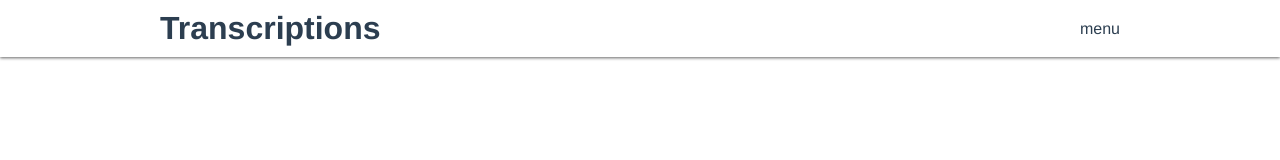
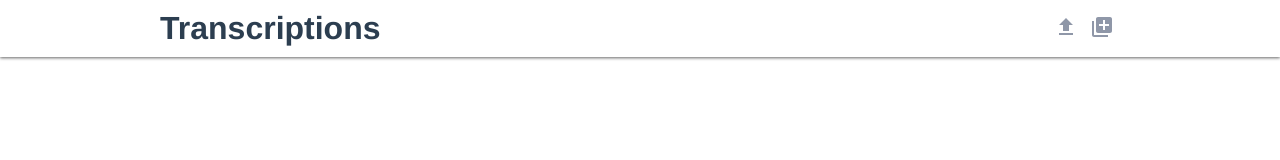
Before and after one commit to Unbabel/frontend-challenge, a Vue app: page /#/ in a window 1280 px wide. Shown: the top 160 px of the page. Built offline with nearby package versions, Linux system fonts and the light colour scheme.

Commit message:
Create transcriptions header menu

```diff
--- a/package.json
+++ b/package.json
@@ -20,6 +20,7 @@
     "babel-eslint": "^10.0.1",
     "eslint": "^5.16.0",
     "eslint-plugin-vue": "^5.0.0",
+    "vue-svg-loader": "^0.12.0",
     "vue-template-compiler": "^2.6.10"
   },
   "eslintConfig": {
--- /dev/null
+++ b/src/components/IconButton.vue
@@ -0,0 +1,23 @@
+<template>
+  <button class="icon-button" v-on:click="onClick" v-bind:title="title">
+    <slot></slot>
+  </button>
+</template>
+
+<script>
+export default {
+  name: 'IconButton',
+  props: {
+    title: String,
+    onClick: Function
+  }
+}
+</script>
+
+<style scoped>
+button {
+  background: none;
+  border: none;
+  -webkit-appearance: none;
+}
+</style>
--- /dev/null
+++ b/src/components/TranscriptionsMenu.vue
@@ -0,0 +1,52 @@
+<template>
+  <div>
+    <ul>
+      <li>
+        <IconButton title="Upload data" v-bind:onClick="uploadData">
+          <UploadIcon />
+        </IconButton>
+      </li>
+      <li>
+        <IconButton title="Get data" v-bind:onClick="loadData">
+          <FetchIcon />
+        </IconButton>
+      </li>
+    </ul>
+  </div>
+</template>
+
+<script>
+import IconButton from '@/components/IconButton'
+import UploadIcon from '@/assets/upload.svg'
+import FetchIcon from '@/assets/fetch-document.svg'
+
+export default {
+  name: 'TranscriptionsMenu',
+  components: {
+    IconButton,
+    UploadIcon,
+    FetchIcon
+  },
+  methods: {
+    uploadData() {
+      // eslint-disable-next-line
+      console.log('upload')
+    },
+    loadData() {
+      // eslint-disable-next-line
+      console.log('load')
+    }
+  }
+}
+</script>
+
+<style scoped>
+ul {
+  list-style: none;
+  margin: 0;
+}
+
+li {
+  display: inline-block;
+}
+</style>
--- a/src/pages/Home.vue
+++ b/src/pages/Home.vue
@@ -1,22 +1,27 @@
 <template>
   <div>
     <Header title="Transcriptions">
-      <div>menu</div>
+      <TranscriptionsMenu />
     </Header>
   </div>
 </template>
 
 <script>
-import Header from '../components/Header'
+import Header from '@/components/Header'
+import TranscriptionsMenu from '@/components/TranscriptionsMenu'
 
 export default {
   name: 'Home',
   components: {
-    Header
+    Header,
+    TranscriptionsMenu
   }
 }
 </script>
 
 <style scoped>
-
+ul {
+  list-style: none;
+  margin: 0;
+}
 </style>
--- /dev/null
+++ b/vue.config.js
@@ -0,0 +1,13 @@
+module.exports = {
+  chainWebpack: config => {
+    const svgRule = config.module.rule("svg");
+
+    // clear all existing loaders.
+    // if you don't do this, the loader below will be appended to
+    // existing loaders of the rule.
+    svgRule.uses.clear();
+
+    // add replacement loader(s)
+    svgRule.use("vue-svg-loader").loader("vue-svg-loader");
+  }
+};
```
Also changed, not shown: src/components/Header.vue (+4 -5 lines), 1 other file (tests, documents, lock files or other folders).
